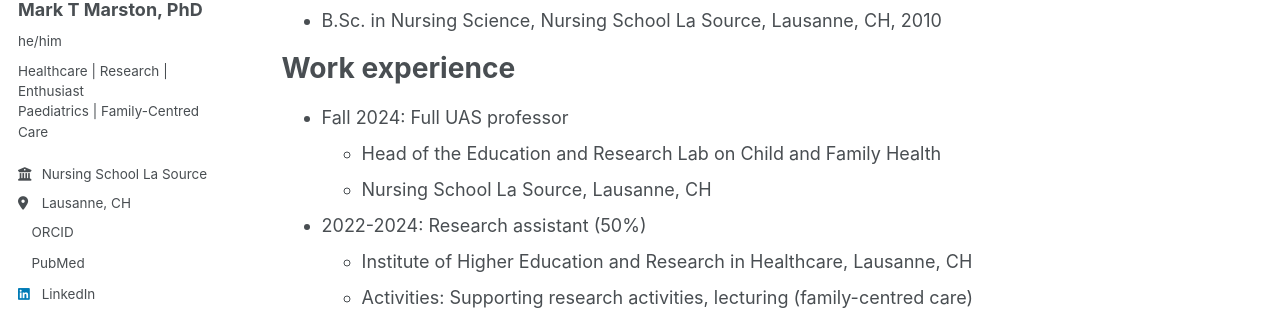
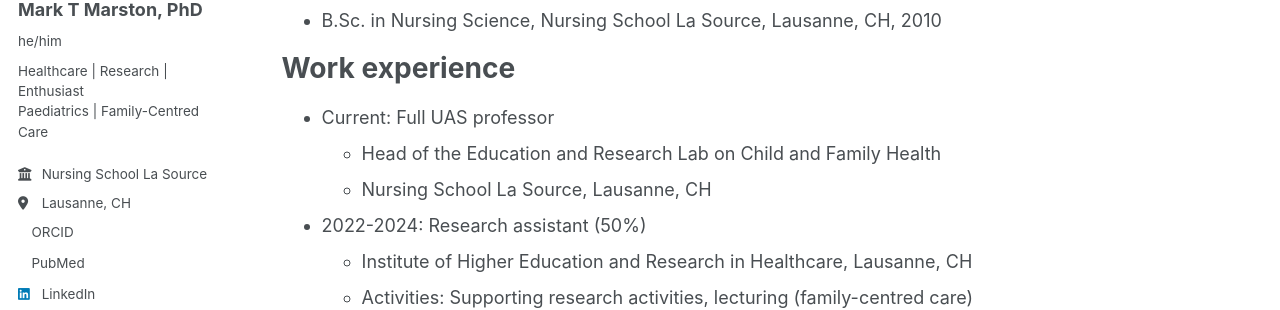
Before and after one commit to marstonRN/marston.github.io, a Jekyll site: the page built from _pages/cv.md, in a window 1280 px wide and 900 px high. Shown: the part 287-597 px from the top of the window. Built offline with Jekyll 4.4.1, drawn with Linux system fonts in a browser that asks for light colours; a style sheet for code colours, icons or effects is not loaded.

Commit message:
Update cv.md

```diff
--- a/_pages/cv.md
+++ b/_pages/cv.md
@@ -17,7 +17,7 @@
 
 Work experience
 ======
-* Fall 2024: Full UAS professor
+* Current: Full UAS professor
   * Head of the Education and Research Lab on Child and Family Health
   * Nursing School La Source, Lausanne, CH
 
```
